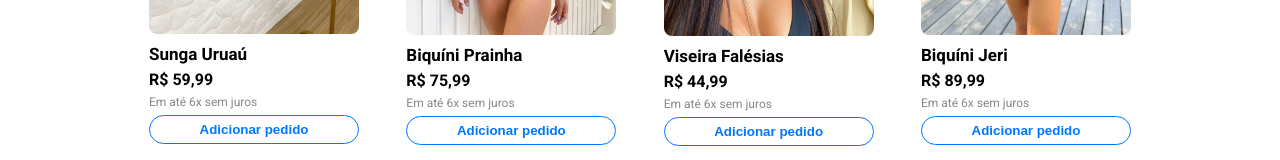
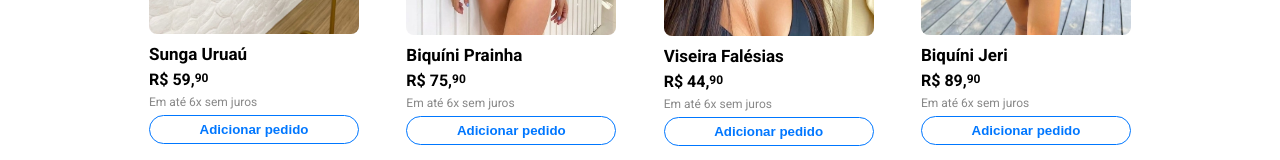
Before and after one commit to FranciscoNeto2909/iec_biquinis, a React (Vite) app: page / in a window 1280 px wide. Shown: the part 404-564 px from the top of the page. Built offline with nearby package versions, Linux system fonts and the light colour scheme.

Commit message:
data improved

```diff
--- a/src/components/Select/Select.jsx
+++ b/src/components/Select/Select.jsx
@@ -12,10 +12,10 @@ export default function Select({ ops, onClick, text }) {
         setShowOptions(!showOptions)
     }
 
-    function handleOptionClick(op, i) {
+    function handleOptionClick(op) {
         setShowOptions(!showOptions)
         setSelected(op)
-        onClick(i, op)
+        onClick(op)
     }
 
     const handleClickOutside = (e) => {
@@ -32,7 +32,6 @@ export default function Select({ ops, onClick, text }) {
         };
     }, []);
 
-
     return (
         <div className="select_container">
             <label className="select_title" htmlFor="sel">{text}</label>
@@ -43,7 +42,7 @@ export default function Select({ ops, onClick, text }) {
                     {
                         ops.map((op, i) => {
                             return (
-                                <div className={`select_option ${selected.name === op.name && "select_option_selected"}`} onClick={() => handleOptionClick(op, i)} key={i}>{op.name}</div>
+                                <div className={`select_option ${selected.name === op.name && "select_option_selected"}`} onClick={() => handleOptionClick(op)} key={i}>{op.name}</div>
                             )
                         })
                     }
--- a/src/components/card/Card.jsx
+++ b/src/components/card/Card.jsx
@@ -12,7 +12,7 @@ export default function Card({ bik, handleOpenModal }) {
             <div className="card_info">
                 <h2 className="card_title">{bik.name}</h2>
                 <div className="card_info_price">
-                    <span className="card_price">R$ {bik.sizes[0].price - 1},99</span>
+                    <span className="card_price">R$ {bik.colors[0].sizes[0].price - 1},<span className="card_price_decimal">90</span></span>
                 </div>
                 <p className="card_portion">Em até 6x  sem juros</p>
                 <button className="card_button">Adicionar pedido</button>
--- a/src/components/card/card.css
+++ b/src/components/card/card.css
@@ -28,7 +28,14 @@
 }
 
 .card_price {
+    display: flex;
     font-weight: bold;
+}
+
+.card_price_decimal {
+    display: inline-block;
+    font-size: 12px;
+    margin-top: 1px;
 }
 
 .card_portion {
--- a/src/components/cart/Cart.jsx
+++ b/src/components/cart/Cart.jsx
@@ -8,6 +8,7 @@ import CartCard from "../cartCard/CartCard";
 export default function Cart({ handleCloseCart, handleSetMsg }) {
     const [closing, setClosing] = useState(false)
     const [cart, setCart] = useState(JSON.parse(localStorage.getItem('cart')) || [])
+
     const text = cart.map(item => (
         `•%20${item.name},%20cor:%20${item.color},%20tam:%20${item.size.toString().toUpperCase()},%20qnt:${item.quant}`
     )).join("%0A");
--- a/src/components/modal/Modal.jsx
+++ b/src/components/modal/Modal.jsx
@@ -7,14 +7,14 @@ import "./modal.css"
 
 export default function Modal({ item, handleCloseModal, handleSetMsg }) {
     const [itemQuant, setItemQuant] = useState(1)
-    const [size, setSize] = useState(item.sizes[0] || {})
-    const [color, setColor] = useState(item.colors[0])
-    const [price, setPrice] = useState(item.sizes[0].price)
+    const [size, setSize] = useState(item.colors[0].sizes[0] || [])
+    const [color, setColor] = useState(item.colors[0] || [])
+    const [price, setPrice] = useState(item.colors[0].sizes[0].price || 0)
     const [closing, setClosing] = useState(false)
 
     const text = `Olá%20gostaria%20de%20fazer%20um%20pedido:%0A•%20${item.name},%20cor:%20${color.name},%20tam:%20${size.name.toString().toUpperCase()},%20qnt:${itemQuant}`
 
-    const soldOfftext = `Olá%20gostei%20do%20item%20${item.name}%20vocês%20poderiam%20me%20notificar%20quando%20ele%20chegar%20no%20estoque?`
+    const soldOfftext = `Olá%20gostei%20do%20item%20${item.name}%20vocês%20poderiam%20me%20notificar%20quando%20ele%20chegar%20no%20estoque%20?`
 
     function handleIncreaseQuant() {
         if (itemQuant < 100) {
@@ -28,12 +28,12 @@ export default function Modal({ item, handleCloseModal, handleSetMsg }) {
         }
     }
 
-    function handleSetColor(i, op) {
+    function handleSetColor(op) {
         setColor(op)
     }
 
-    function handleSetSize(i, op) {
-        setPrice(item.sizes[i].price)
+    function handleSetSize(op) {
+        setPrice(op.price)
         setSize(op)
     }
 
@@ -41,7 +41,7 @@ export default function Modal({ item, handleCloseModal, handleSetMsg }) {
         const cart = JSON.parse(localStorage.getItem('cart')) || [];
         const hasItem = cart.filter(i => i.name === item.name).length > 0
 
-        if ((hasItem && color.inStock === true) && (hasItem && size.inStock === true)) {
+        if (hasItem && (size.inStock === true || color.inStock === true)) {
             handleSetMsg("Item já adicionado!")
         } else if (color.inStock === false || size.inStock === false) {
             handleSetMsg("Item esgotado!")
@@ -51,11 +51,11 @@ export default function Modal({ item, handleCloseModal, handleSetMsg }) {
             handleSetMsg("Adicionado ao carrinho")
             cart.push({
                 name: item.name,
-                size: size.name,
+                size:size.name,
                 color: color.name,
                 image: item.images[0],
                 quant: itemQuant,
-                price: item.sizes[0].price
+                price
             });
 
             localStorage.setItem('cart', JSON.stringify(cart));
@@ -109,10 +109,10 @@ export default function Modal({ item, handleCloseModal, handleSetMsg }) {
                     </div>
                     <div className="modal_info_selects">
                         <div className="modal_info_colors">
-                            <Select ops={item.colors} text={"Cores"} onClick={handleSetColor} />
+                            <Select ops={item.colors} text={"Cores Disponiveis"} onClick={handleSetColor} />
                         </div>
                         <div className="modal_info_sizes">
-                            <Select ops={item.sizes} text={"Tamanhos"} onClick={handleSetSize} />
+                            <Select ops={color.sizes} text={"Tamanhos"} onClick={handleSetSize} />
                         </div>
                     </div>
                     <div className="modal_info_value">
--- a/src/data/bikinis.js
+++ b/src/data/bikinis.js
@@ -33,78 +33,129 @@ import uruau4 from "../assets/uruau/uruau4.jpg"
 import uruau5 from "../assets/uruau/uruau5.jpg"
 import uruau6 from "../assets/uruau/uruau6.jpg"
 
+
 export const bikinis = [
     {
         name: "sunga uruaú",
-        colors: [{ name: "azul marinho", inStock: false }],
-        sizes: [{ name: 'm', price: 60, inStock: true }],
+        colors: [{
+            name: "azul marinho",
+            inStock: false,
+            sizes: [{ name: 'm', price: 60, inStock: true }]
+        }],
         images: [sunga],
     },
     {
         name: "biquíni prainha",
-        colors: [{ name: "verde bebê", inStock: true }],
-        sizes: [{ name: 'm', price: 76, inStock: true }],
+        colors: [{
+            name: "verde bebê",
+            inStock: true,
+            sizes: [{ name: 'm', price: 76, inStock: true }]
+        }],
         images: [prainha1, prainha2],
     },
     {
         name: "viseira falésias",
-        colors: [{ name: "preto", inStock: true }, { name: "Azul celeste", inStock: false }],
-        sizes: [{ name: 'u', price: 45, inStock: true }],
+        colors: [{
+            name: "preto",
+            inStock: true,
+            sizes: [{ name: 'u', price: 45, inStock: true }]
+        },
+        {
+            name: "Azul celeste",
+            inStock: false,
+            sizes: [{ name: 'u', price: 45, inStock: true }]
+        }],
         images: [viseira1, viseira2, viseira3],
     },
     {
         name: "biquíni jeri",
-        colors: [{ name: "fucsia com laranja", inStock: true }],
-        sizes: [{ name: 'p', price: 90, inStock: true }],
+        colors: [{
+            name: "fucsia com laranja",
+            inStock: true,
+            sizes: [{ name: 'p', price: 90, inStock: true }]
+        }],
         images: [jeri1, jeri2, jeri3, jeri4],
     },
     {
         name: "biquíni canoa",
-        colors: [{ name: "rosa neon", inStock: true }],
-        sizes: [{ name: 'g', price: 100, inStock: true }],
+        colors: [{
+            name: "rosa neon",
+            inStock: true,
+            sizes: [{ name: 'g', price: 100, inStock: true }]
+        }],
         images: [canoa],
     },
     {
         name: "biquíni maragogi",
-        colors: [{ name: "vermelho", inStock: false }],
-        sizes: [{ name: 'p', price: 76, inStock: true }],
+        colors: [{
+            name: "vermelho",
+            inStock: false,
+            sizes: [{ name: 'p', price: 76, inStock: true }]
+        }],
         images: [maragogi1, maragogi2],
     },
     {
         name: "biquíni noronha",
-        colors: [{ name: "lilás", inStock: true }],
-        sizes: [{ name: 'g', price: 100, inStock: true }],
-        prices: [100],
+        colors: [{
+            name: "lilás",
+            inStock: true,
+            sizes: [{ name: 'g', price: 110, inStock: true }]
+        }],
         images: [noronha1, noronha2],
     },
     {
         name: "maiô paraíso",
-        colors: [{ name: "geométrica", inStock: false }],
-        sizes: [{ name: 'm', price: 130, inStock: true }],
+        colors: [{
+            name: "geométrica",
+            inStock: false, sizes: [{ name: 'm', price: 130, inStock: true }],
+        }],
         images: [maio],
     },
     {
         name: "canga",
-        colors: [{ name: "preto", inStock: true }],
-        sizes: [{ name: 'u', price: 70, inStock: true }],
+        colors: [{
+            name: "preto",
+            inStock: true,
+            sizes: [{ name: 'u', price: 70, inStock: true }]
+        }],
         images: [canga1, canga2, canga3, canga4],
     },
     {
         name: "biquíni uruaú",
-        colors: [{ name: "preto", inStock: true }, { name: "lavanda", inStock:false }],
-        sizes: [{ name: 'p', price: 80, inStock: true }, { name: 'm', price: 80, inStock: true }],
+        colors: [{
+            name: "preto",
+            inStock: true,
+            sizes: [
+                { name: 'p', price: 80, inStock: true },
+                { name: 'm', price: 80, inStock: true }
+            ]
+        },
+        {
+            name: "lavanda",
+            inStock: false,
+            sizes: [
+                { name: 'p', price: 80, inStock: true },
+                { name: 'm', price: 80, inStock: true }
+            ]
+        }],
         images: [uruau1, uruau2, uruau3, uruau4, uruau5, uruau6],
     },
     {
         name: "biquíni águas belas",
-        colors: [{ name: "azul celete", inStock: true }],
-        sizes: [{ name: 'm', price: 80, inStock: true }],
+        colors: [{
+            name: "azul celete",
+            inStock: true,
+            sizes: [{ name: 'm', price: 80, inStock: true }]
+        }],
         images: [aguas1, aguas2, aguas3],
     },
     {
         name: "biquíni morro branco",
-        colors: [{ name: "vermelho", inStock: true }],
-        sizes: [{ name: 'm', price: 80, inStock: true }],
+        colors: [{
+            name: "vermelho",
+            inStock: true,
+            sizes: [{ name: 'm', price: 80, inStock: true }]
+        }],
         images: [mb1, mb2, mb3, mb4, mb5],
     },
 ]
```
